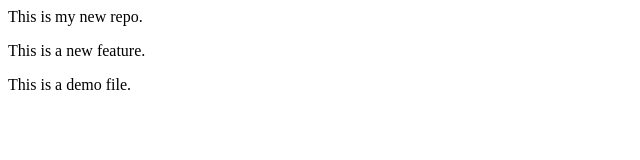
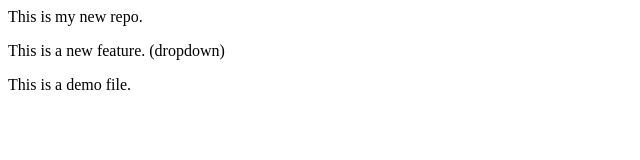
Before and after one commit to riyaagupta24/localrepo, a plain HTML site: page index.html in a window 1280 px wide. Shown: the full height of the page, 0-640 px from the left. Drawn offline with Linux system fonts and the light colour scheme.

Commit message:
add dropdown

```diff
--- a/index.html
+++ b/index.html
@@ -1,3 +1,3 @@
 <p>This is my new repo.</p>
-<p>This is a new feature.</p>
+<p>This is a new feature.  (dropdown)</p>
 <p>This is a demo file.</p>
```
